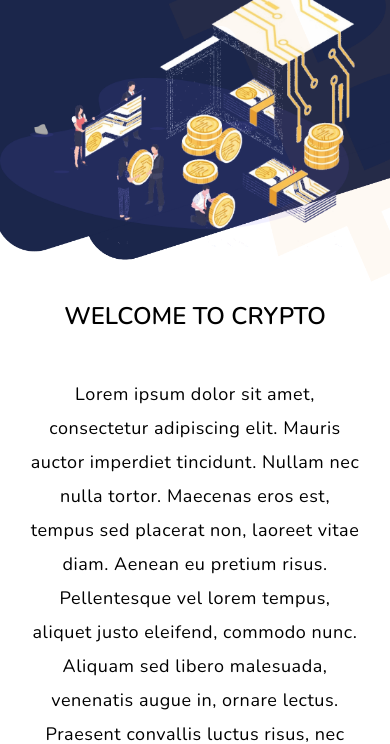
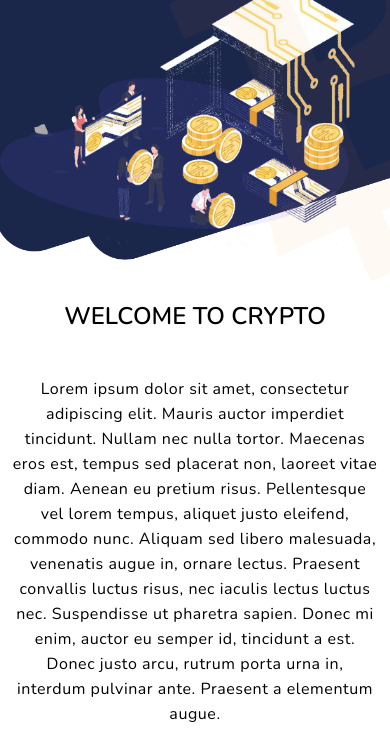
Before and after one commit to AlinaAndriychuk/Crypto, a website: page app/index.html in a window 390 px wide. Shown: the part 363-1107 px from the top of the page. Drawn offline with nearby package versions, Linux system fonts and the light colour scheme; no server answers; a web font is replaced by a local one.

Commit message:
adaptive description

```diff
--- a/app/scss/style.scss
+++ b/app/scss/style.scss
@@ -123,8 +123,8 @@ body {
     line-height: 34px;
     margin: 45px auto;
     max-width: 1180px;
+    padding: 20px;
     text-align: center;
-    width: 85%;
   }
 
 }
@@ -458,6 +458,12 @@ body {
 
   }
 
+  .description__text {
+    font-size: 16px;
+    line-height: 25px;
+    margin: 45px 0;
+  }
+
 }
 
 @media screen and (max-width: 400px) {
@@ -488,4 +494,9 @@ body {
 
   }
 
+  .description__title,
+  .description__text {
+    padding: 0 10px;
+  }
+
 }
```
Also changed, not shown: app/css/style.css.
